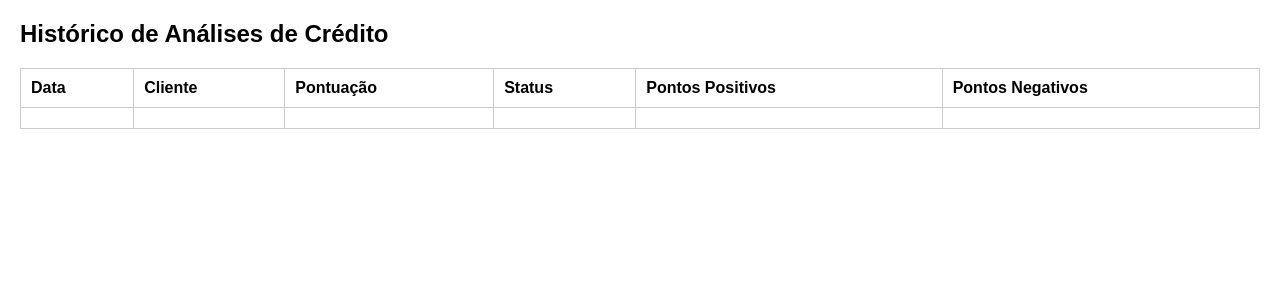
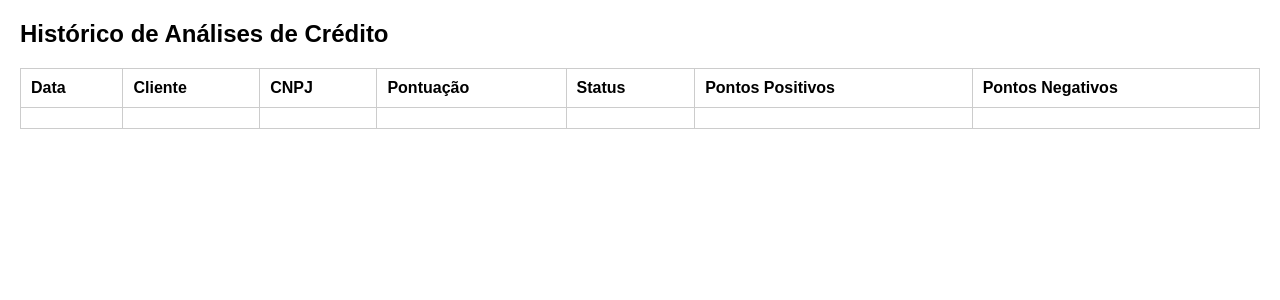
Before and after one commit to Lucas21212024/credit_analysis_app, a Flask app: page /historico in a window 1280 px wide. Shown: the top 300 px of the page. Run offline with Flask 2, Linux system fonts and the light colour scheme; lists and menus that the app fills with data are empty.

Commit message:
historico.html

```diff
--- a/templates/historico.html
+++ b/templates/historico.html
@@ -29,6 +29,7 @@
             <tr>
                 <th>Data</th>
                 <th>Cliente</th>
+                <th>CNPJ</th>
                 <th>Pontuação</th>
                 <th>Status</th>
                 <th>Pontos Positivos</th>
@@ -40,6 +41,7 @@
                 <tr>
                     <td>{{ analise[0] }}</td>
                     <td>{{ analise[1] }}</td>
+                    <td>{{ analise[6] }}</td> <!-- Alteração aqui para exibir o CNPJ -->
                     <td>{{ analise[2] }}</td>
                     <td>{{ analise[3] }}</td>
                     <td>{{ analise[4] }}</td>
```
